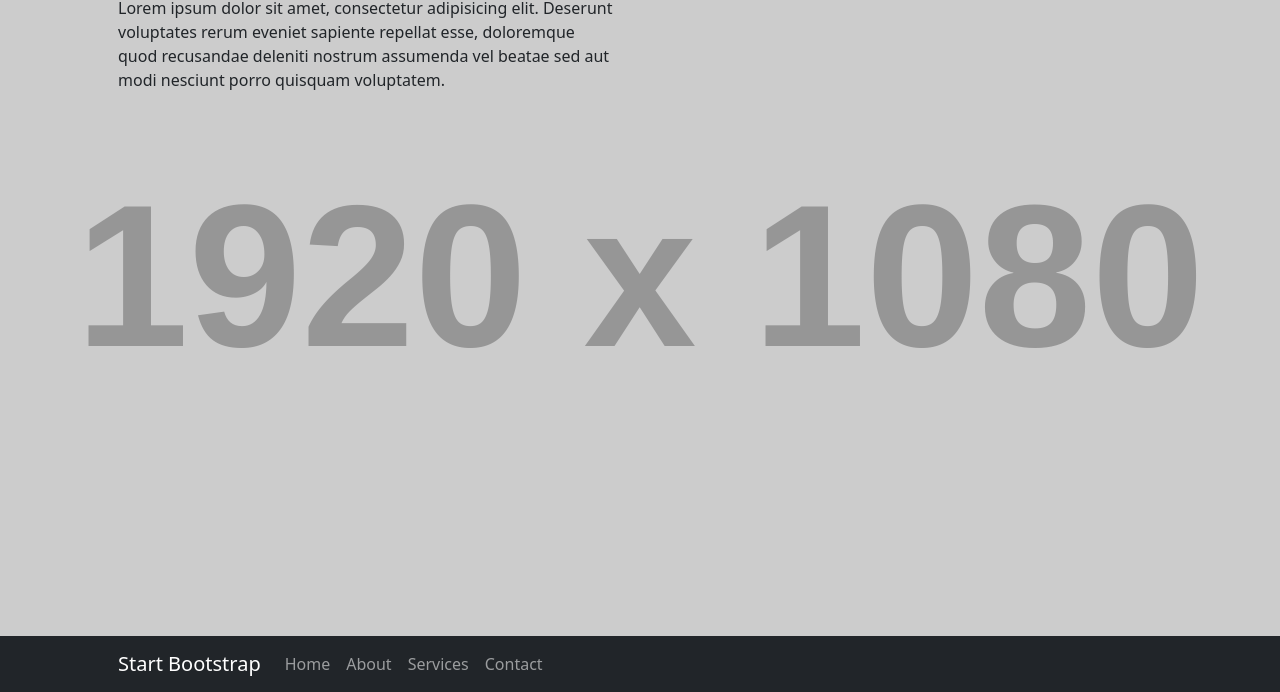
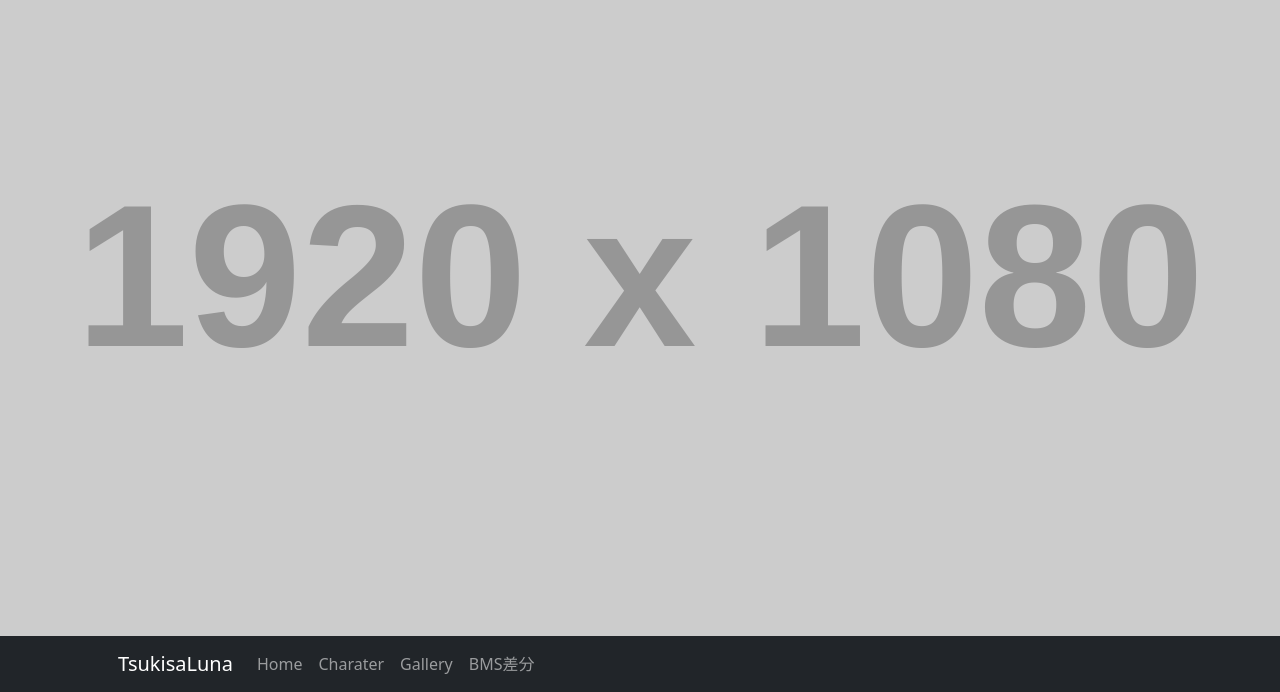
Before and after one commit to TsukisaLuna/tsukisaluna.github.io, a plain HTML site: page index.html in a window 1280 px wide. Shown: the part 108-800 px from the top of the page. Drawn offline with nearby package versions, Linux system fonts and the light colour scheme; placeholder pictures from the web are drawn by us.

Commit message:
Modify index.html

```diff
--- a/index.html
+++ b/index.html
@@ -5,7 +5,7 @@
         <meta name="viewport" content="width=device-width, initial-scale=1, shrink-to-fit=no" />
         <meta name="description" content="" />
         <meta name="author" content="" />
-        <title>The Big Picture - Start Bootstrap Template</title>
+        <title>月作ちゃんでより</title>
         <!-- Favicon-->
         <link rel="icon" type="image/x-icon" href="assets/favicon.ico" />
         <!-- Core theme CSS (includes Bootstrap)-->
@@ -15,14 +15,14 @@
         <!-- Navigation-->
         <nav class="navbar navbar-expand-lg navbar-dark bg-dark fixed-bottom">
             <div class="container px-4 px-lg-5">
-                <a class="navbar-brand" href="#!">Start Bootstrap</a>
+                <a class="navbar-brand" href="#!">TsukisaLuna</a>
                 <button class="navbar-toggler" type="button" data-bs-toggle="collapse" data-bs-target="#navbarResponsive" aria-controls="navbarResponsive" aria-expanded="false" aria-label="Toggle navigation"><span class="navbar-toggler-icon"></span></button>
                 <div class="collapse navbar-collapse" id="navbarResponsive">
                     <ul class="navbar-nav ml-auto">
                         <li class="nav-item active"><a class="nav-link" href="#!">Home</a></li>
-                        <li class="nav-item"><a class="nav-link" href="#!">About</a></li>
-                        <li class="nav-item"><a class="nav-link" href="#!">Services</a></li>
-                        <li class="nav-item"><a class="nav-link" href="#!">Contact</a></li>
+                        <li class="nav-item"><a class="nav-link" href="#!">Charater</a></li>
+                        <li class="nav-item"><a class="nav-link" href="#!">Gallery</a></li>
+                        <li class="nav-item"><a class="nav-link" href="#!">BMS差分</a></li>
                     </ul>
                 </div>
             </div>
@@ -32,8 +32,7 @@
             <div class="container px-4 px-lg-5">
                 <div class="row gx-4 gx-lg-5">
                     <div class="col-lg-6">
-                        <h1 class="mt-5">The Big Picture</h1>
-                        <p>Lorem ipsum dolor sit amet, consectetur adipisicing elit. Deserunt voluptates rerum eveniet sapiente repellat esse, doloremque quod recusandae deleniti nostrum assumenda vel beatae sed aut modi nesciunt porro quisquam voluptatem.</p>
+                        <p></p>
                     </div>
                 </div>
             </div>
```
